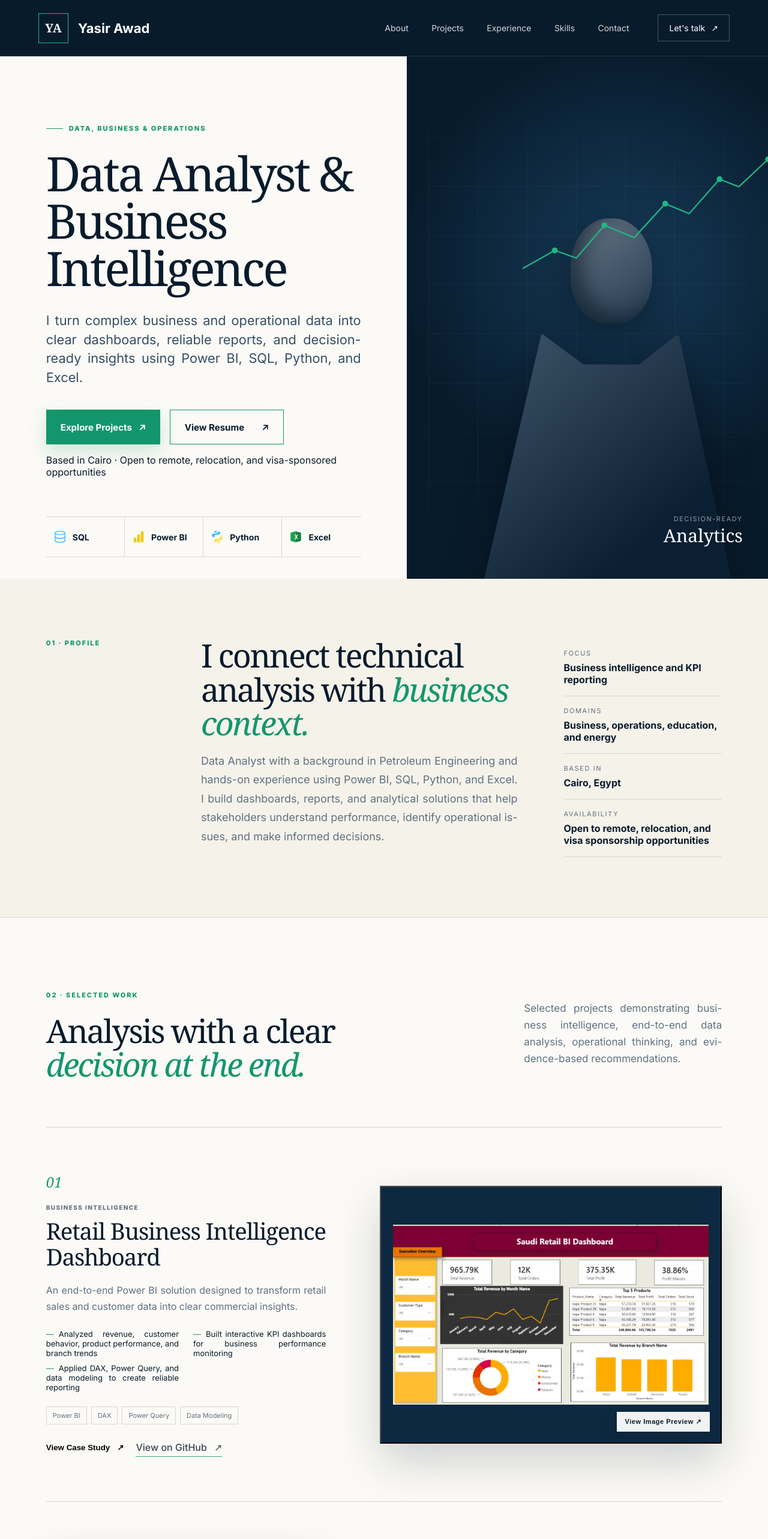
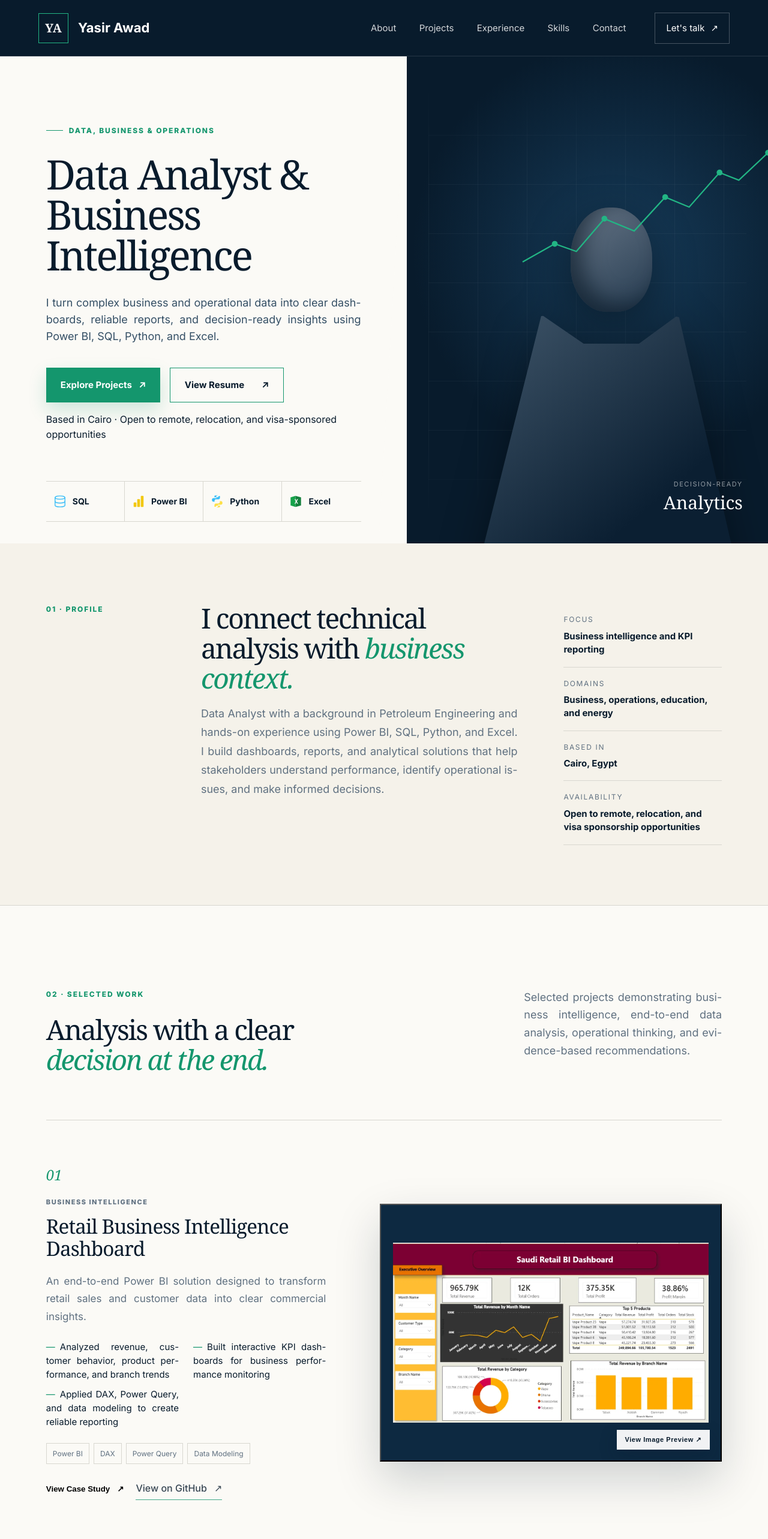
Before and after one commit to Yasir101-hi/yasir-awad-data-portfolio, a React (Vite) app: page / in a window 1280 px wide. Shown: the top 2566 px of the page at 60% size. Built offline with nearby package versions, Linux system fonts and the light colour scheme.

Commit message:
Refine typography scale and improve readability

```diff
--- a/index.css
+++ b/index.css
@@ -12,7 +12,7 @@
 
 * { box-sizing: border-box; }
 html { scroll-behavior: smooth; scroll-padding-top: 92px; }
-body { margin: 0; background: var(--cream); color: var(--navy); font-family: "Inter", Arial, sans-serif; }
+body { margin: 0; background: var(--cream); color: var(--navy); font-family: "Inter", Arial, sans-serif; font-size: 16px; line-height: 1.6; }
 a { color: inherit; text-decoration: none; }
 ::selection { color: white; background: var(--emerald); }
 
@@ -20,21 +20,21 @@ a { color: inherit; text-decoration: none; }
 .brand { display: flex; align-items: center; gap: 16px; font-size: 22px; font-weight: 650; white-space: nowrap; }
 .monogram { width: 50px; height: 50px; display: grid; place-items: center; border: 1px solid var(--emerald-bright); color: white; font: 600 20px Georgia, serif; }
 nav { margin-left: auto; display: flex; align-items: center; gap: clamp(24px, 3vw, 48px); }
-nav a { font-size: 14px; color: rgba(255,255,255,.82); transition: color .2s ease; position: relative; }
+nav a { font-size: 15px; color: rgba(255,255,255,.82); transition: color .2s ease; position: relative; }
 nav a::after { content: ""; position: absolute; left: 0; right: 100%; bottom: -10px; height: 1px; background: var(--emerald-bright); transition: right .2s ease; }
 nav a:hover { color: white; }
 nav a:hover::after { right: 0; }
-.header-cta { font-size: 14px; display: flex; align-items: center; gap: 10px; padding: 13px 18px; border: 1px solid rgba(255,255,255,.25); }
+.header-cta { font-size: 15px; display: flex; align-items: center; gap: 10px; padding: 13px 18px; border: 1px solid rgba(255,255,255,.25); }
 
 .hero { min-height: calc(100vh - 94px); display: grid; grid-template-columns: 53% 47%; overflow: hidden; background: var(--paper); }
 .hero-copy { padding: clamp(70px, 8vw, 125px) clamp(30px, 6vw, 92px) 36px; position: relative; z-index: 2; clip-path: polygon(0 0, 100% 0, 93% 100%, 0 100%); background: var(--paper); }
-.kicker, .section-label { text-transform: uppercase; letter-spacing: .18em; font-size: 11px; font-weight: 750; }
+.kicker, .section-label { text-transform: uppercase; letter-spacing: .16em; font-size: 12px; font-weight: 750; }
 .kicker { display: flex; align-items: center; gap: 10px; color: var(--emerald); }
 .kicker span { width: 28px; height: 1px; background: var(--emerald); }
 h1, h2 { font-family: Georgia, 'Times New Roman', serif; font-weight: 500; letter-spacing: -.045em; }
-h1 { font-size: clamp(55px, 6.2vw, 98px); line-height: .99; margin: 28px 0 34px; }
+h1 { font-size: clamp(54px, 5.3vw, 84px); line-height: 1; margin: 28px 0 32px; }
 h1 em, h2 em { color: var(--emerald); font-style: italic; }
-.hero-intro { max-width: 560px; font-size: clamp(19px, 1.7vw, 26px); line-height: 1.45; color: #344f65; }
+.hero-intro { max-width: 620px; font-size: clamp(18px, 1.35vw, 22px); line-height: 1.55; color: #344f65; }
 .hero-actions { display: flex; gap: 16px; margin-top: 38px; }
 .button { min-height: 58px; min-width: 190px; padding: 0 24px; display: flex; align-items: center; justify-content: space-between; font-weight: 650; font-size: 15px; transition: transform .2s, background .2s, color .2s; }
 .button:hover { transform: translateY(-3px); }
@@ -63,29 +63,30 @@ h1 em, h2 em { color: var(--emerald); font-style: italic; }
 .section { padding: 120px clamp(24px, 6vw, 96px); }
 .section-label { margin: 0 0 25px; color: var(--emerald); }
 .statement { padding: 100px clamp(24px, 6vw, 96px); display: grid; grid-template-columns: .55fr 1.6fr .8fr; gap: 6vw; align-items: start; background: var(--cream); border-bottom: 1px solid var(--line); }
-.statement h2, .section-heading h2, .credentials h2 { font-size: clamp(40px, 4.2vw, 70px); line-height: 1.05; margin: 0; }
+.statement h2, .section-heading h2, .credentials h2 { font-size: clamp(38px, 3.6vw, 60px); line-height: 1.08; margin: 0; }
 .statement > div > p { max-width: 740px; color: var(--slate); font-size: 18px; line-height: 1.75; }
 .statement dl { margin: 0; }
 .statement dl div { padding: 17px 0; border-bottom: 1px solid var(--line); }
-.statement dt { color: var(--slate); font-size: 11px; text-transform: uppercase; letter-spacing: .15em; }
+.statement dt { color: var(--slate); font-size: 12px; text-transform: uppercase; letter-spacing: .14em; }
+.statement dd { font-size: 15px; line-height: 1.5; }
 .statement dd { margin: 7px 0 0; font-weight: 650; }
 
 .projects { background: var(--paper); }
 .section-heading { display: grid; grid-template-columns: 1.5fr .7fr; gap: 7vw; align-items: end; margin-bottom: 76px; }
-.section-heading > p { color: var(--slate); font-size: 17px; line-height: 1.65; padding-bottom: 7px; }
+.section-heading > p { color: var(--slate); font-size: 18px; line-height: 1.65; padding-bottom: 7px; }
 .project-list { border-top: 1px solid var(--line); }
 .project { display: grid; grid-template-columns: .9fr 1.1fr; gap: 7vw; padding: 74px 0; border-bottom: 1px solid var(--line); align-items: center; }
 .project:nth-child(even) .project-copy { order: 2; }
 .project:nth-child(even) .project-visual { order: 1; }
 .project-number { color: var(--emerald); font: italic 24px Georgia, serif; }
-.project-eyebrow { margin: 20px 0 12px; color: var(--slate); text-transform: uppercase; letter-spacing: .14em; font-size: 10px; font-weight: 750; }
-.project h3 { font: 500 clamp(32px, 3vw, 50px)/1.1 Georgia, serif; letter-spacing: -.03em; margin: 0 0 22px; }
-.project-copy > p:not(.project-eyebrow) { color: var(--slate); line-height: 1.7; font-size: 16px; }
+.project-eyebrow { margin: 20px 0 12px; color: var(--slate); text-transform: uppercase; letter-spacing: .14em; font-size: 11px; font-weight: 750; }
+.project h3 { font: 500 clamp(31px, 2.6vw, 44px)/1.12 Georgia, serif; letter-spacing: -.03em; margin: 0 0 22px; }
+.project-copy > p:not(.project-eyebrow) { color: var(--slate); line-height: 1.72; font-size: 17px; }
 .project ul { display: grid; grid-template-columns: repeat(2,1fr); gap: 9px 24px; padding: 0; margin: 24px 0; list-style: none; }
-.project li { font-size: 13px; }
+.project li { font-size: 15px; line-height: 1.55; }
 .project li::before { content: "—"; color: var(--emerald); margin-right: 8px; }
 .tags { display: flex; flex-wrap: wrap; gap: 7px; }
-.tags span { border: 1px solid var(--line); padding: 7px 10px; font-size: 11px; color: var(--slate); }
+.tags span { border: 1px solid var(--line); padding: 7px 10px; font-size: 12px; color: var(--slate); }
 .text-link, .all-work { display: inline-flex; align-items: center; gap: 12px; margin-top: 28px; padding-bottom: 5px; font-weight: 750; border-bottom: 1px solid var(--emerald); }
 .project-visual { min-height: 430px; padding: 28px; background: var(--navy); color: white; position: relative; overflow: hidden; box-shadow: 0 30px 70px rgba(8,27,44,.18); }
 .project-visual::before { content: ""; position: absolute; inset: 0; opacity: .15; background-image: linear-gradient(rgba(255,255,255,.16) 1px, transparent 1px), linear-gradient(90deg,rgba(255,255,255,.16) 1px,transparent 1px); background-size: 48px 48px; }
@@ -120,10 +121,10 @@ h1 em, h2 em { color: var(--emerald); font-style: italic; }
 .timeline { border-top: 1px solid var(--line); }
 .timeline article { display: grid; grid-template-columns: 50px 180px 1fr; gap: 24px; padding: 42px 0; border-bottom: 1px solid var(--line); }
 .timeline-index { color: var(--emerald); font: italic 20px Georgia, serif; }
-.timeline time { color: var(--slate); font-size: 12px; }
+.timeline time { color: var(--slate); font-size: 13px; }
 .timeline h3 { margin: 0; font: 500 28px Georgia, serif; }
-.timeline .company { color: var(--emerald); font-weight: 700; margin: 8px 0 15px; font-size: 13px; }
-.timeline article div > p.text-justify { color: var(--slate); max-width: 860px; line-height: 1.7; margin: 0; text-align: left; }
+.timeline .company { color: var(--emerald); font-weight: 700; margin: 8px 0 15px; font-size: 14px; }
+.timeline article div > p.text-justify { color: var(--slate); max-width: 860px; line-height: 1.7; margin: 0; text-align: left; font-size: 16px; }
 .experience-groups { display: flex; flex-direction: column; gap: 70px; }
 .experience-group-title { font-family: Georgia, serif; font-size: clamp(24px, 3vw, 32px); font-weight: 500; color: var(--navy); border-bottom: 1px solid var(--line); padding-bottom: 15px; margin: 0 0 25px; }
 .timeline-highlights { margin: 15px 0 0; padding-left: 18px; color: var(--slate); line-height: 1.6; max-width: 860px; font-size: 15px; text-align: left; }
@@ -131,13 +132,13 @@ h1 em, h2 em { color: var(--emerald); font-style: italic; }
 
 .skills { background: var(--navy); color: white; display: grid; grid-template-columns: .75fr 1.25fr; gap: 8vw; }
 .section-label.light { color: var(--emerald-bright); }
-.skills h2 { margin: 0; font-size: clamp(40px,4.2vw,68px); line-height: 1.06; }
-.skills-intro > p:last-child { color: rgba(255,255,255,.56); line-height: 1.7; font-size: 16px; }
+.skills h2 { margin: 0; font-size: clamp(38px,3.6vw,58px); line-height: 1.08; }
+.skills-intro > p:last-child { color: rgba(255,255,255,.68); line-height: 1.7; font-size: 17px; }
 .skills-grid { display: grid; grid-template-columns: repeat(2,1fr); border-top: 1px solid rgba(255,255,255,.14); border-left: 1px solid rgba(255,255,255,.14); }
 .skills-grid article { min-height: 235px; padding: 28px; border-right: 1px solid rgba(255,255,255,.14); border-bottom: 1px solid rgba(255,255,255,.14); }
 .skills-grid article > span { color: var(--emerald-bright); font: italic 16px Georgia, serif; }
 .skills-grid h3 { font: 500 25px Georgia, serif; margin: 30px 0 18px; }
-.skills-grid ul { padding: 0; list-style: none; color: rgba(255,255,255,.57); font-size: 13px; line-height: 1.9; }
+.skills-grid ul { padding: 0; list-style: none; color: rgba(255,255,255,.7); font-size: 15px; line-height: 1.8; }
 
 .credentials { background: var(--paper); }
 .credentials-intro { max-width: 800px; margin-bottom: 60px; }
@@ -278,11 +279,11 @@ h1 em, h2 em { color: var(--emerald); font-style: italic; }
 
 .contact { text-align: center; color: white; background: var(--emerald); padding: 110px 24px 80px; }
 .contact .section-label { color: rgba(255,255,255,.72); }
-.contact h2 { margin: 0 auto 24px; max-width: 1000px; font-size: clamp(48px,6vw,90px); line-height: 1; }
-.contact > p:not(.section-label) { max-width: 700px; margin: 0 auto; line-height: 1.7; color: rgba(255,255,255,.76); }
+.contact h2 { margin: 0 auto 24px; max-width: 1000px; font-size: clamp(42px,4.5vw,68px); line-height: 1.05; }
+.contact > p:not(.section-label) { max-width: 760px; margin: 0 auto; line-height: 1.7; color: rgba(255,255,255,.84); font-size: 17px; }
 .contact > a:not(.button) { display: inline-flex; gap: 20px; margin: 38px 0 70px; padding-bottom: 7px; font-size: clamp(18px,2.5vw,34px); font-family: Georgia, serif; border-bottom: 1px solid white; }
 .contact .button { margin: 45px auto 60px; max-width: max-content; }
-.contact-links { padding-top: 25px; border-top: 1px solid rgba(255,255,255,.25); display: flex; flex-wrap: wrap; justify-content: center; gap: clamp(20px, 3vw, 45px); font-size: 12px; text-transform: uppercase; letter-spacing: .11em; }
+.contact-links { padding-top: 25px; border-top: 1px solid rgba(255,255,255,.25); display: flex; flex-wrap: wrap; justify-content: center; gap: clamp(20px, 3vw, 45px); font-size: 13px; text-transform: uppercase; letter-spacing: .09em; }
 .contact-links a, .contact-links span { display: inline-flex; align-items: center; gap: 10px; color: white; text-decoration: none; transition: opacity 0.2s; }
 .contact-links a:hover, .contact-links a:focus-visible { opacity: 0.7; }
 .contact-links a:focus-visible { outline: 2px solid white; outline-offset: 4px; border-radius: 2px; }
@@ -309,7 +310,7 @@ footer { padding: 25px clamp(24px,6vw,96px); display: flex; justify-content: spa
   .monogram { width: 44px; height: 44px; }
   .header-cta { padding: 11px 13px; }
   .hero-copy { padding: 60px 22px 40px; }
-  h1 { font-size: 52px; }
+  h1 { font-size: clamp(46px, 12vw, 52px); }
   .hero-actions { flex-direction: column; }
   .button { width: 100%; }
   .tool-strip { grid-template-columns: repeat(2,1fr); }
```
